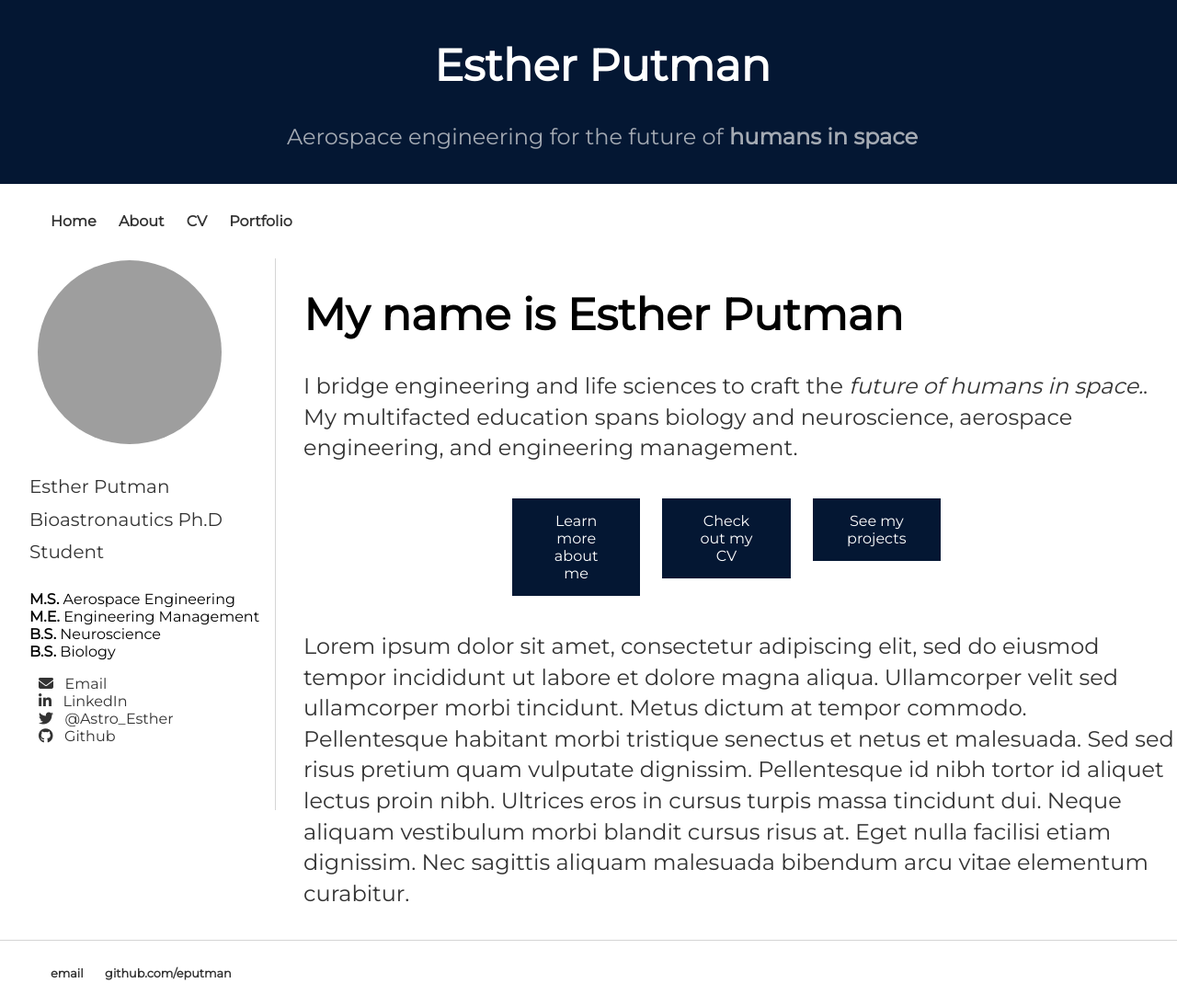
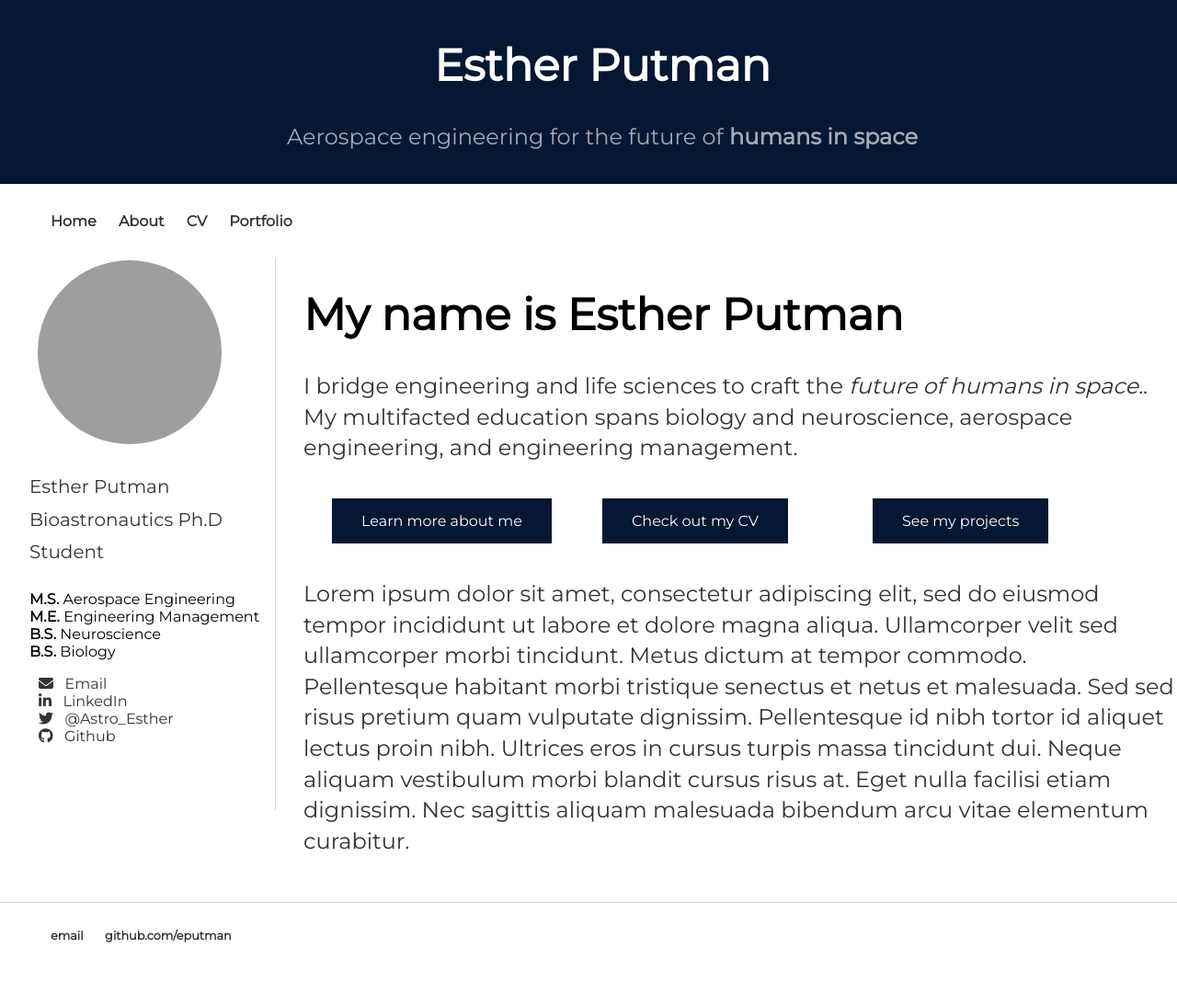
Before and after one commit to eputman/eputman.github.io, a Jekyll site: the page built from index.html, in a window 1280 px wide and 1094 px high. Shown: the whole window at 92% size. Built offline with Jekyll 4.4.1, drawn with Linux system fonts in a browser that asks for light colours; nearby versions of some CDN libraries; grey boxes are pictures that could not be loaded.

Commit message:
Ref button centering

```diff
--- a/index.html
+++ b/index.html
@@ -30,7 +30,7 @@
 			<p>I bridge engineering and life sciences to craft the <em>future of humans in space.</em>. <br>
 			My multifacted education spans biology and neuroscience, aerospace engineering, and engineering management. </p>
 
-				<div class="center">
+				<div class="center" style="width:90%">
 				<div class="clearfix">
 					<div class="pageref-container">
 					<a href="/about" class="button">Learn more about me </a>
```
